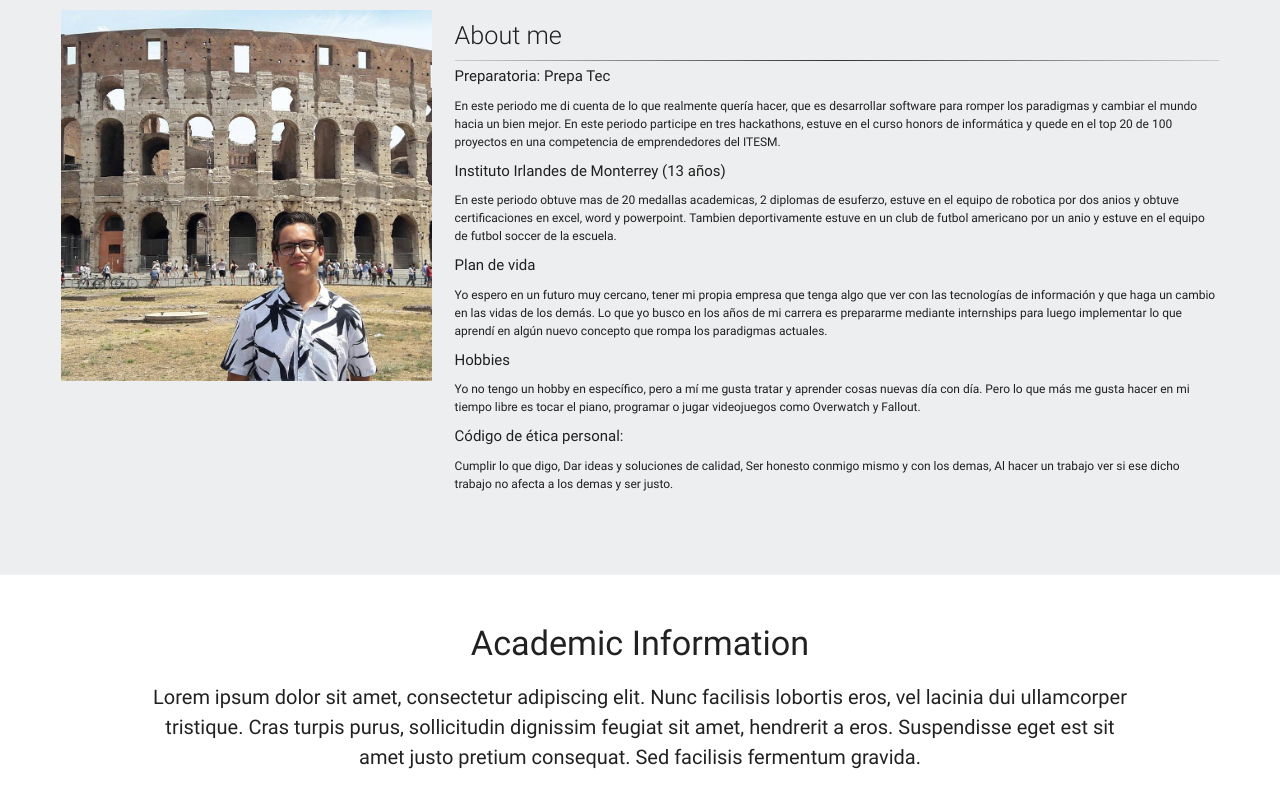
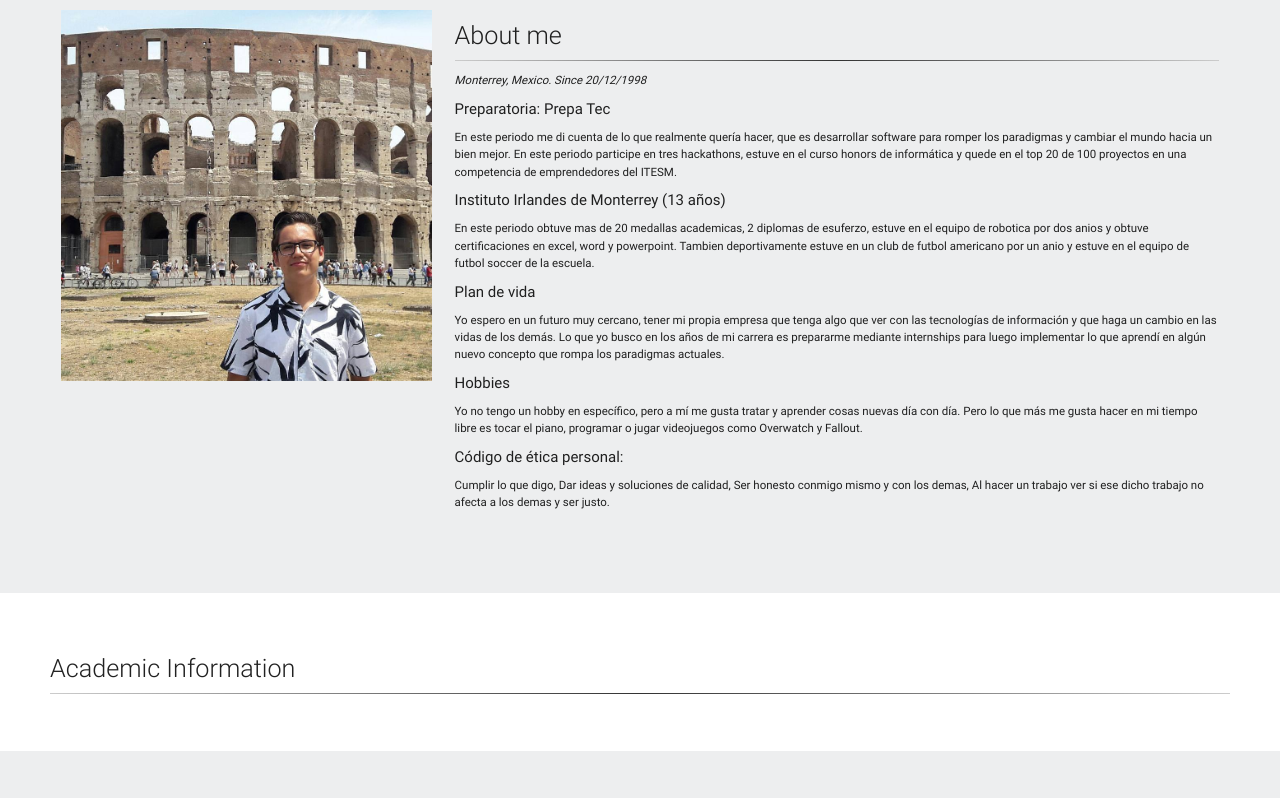
Before and after one commit to LuisAlvarez98/LASite, a plain HTML site: page index.html in a window 1280 px wide. Shown: the part 840-1638 px from the top of the page. Drawn offline with nearby package versions, Linux system fonts and the light colour scheme.

Commit message:
redesign done

```diff
--- a/css/style.css
+++ b/css/style.css
@@ -36,11 +36,10 @@
   margin-bottom: 50px;
 }
 .aboutme p{
-  font-size: 12px;
+  font-size: 11.5px;
 }
 .academic{
   background-color: white;
-  text-align: center;
 }
 .academic h4{
   margin:0;
@@ -50,7 +49,7 @@
 }
 .academic p{
   padding: 0px 100px;
-  font-size: 20px;
+  font-size: 11.5px;
 }
 .box{
   width: 200px !important;
--- a/index.html
+++ b/index.html
@@ -55,11 +55,11 @@
           <div class="row">
               <div class="col s12 m4">
                   <img class="avatar responsive-img" src="img/avatar.jpg"/>
-
               </div>
               <div class="col s12 m8">
                   <h5 class="flow-text">About me</h5>
                   <hr>
+                  <p style="font-style: italic;">Monterrey, Mexico. Since 20/12/1998</p>
                   <h6>Preparatoria: Prepa Tec</h6>
                   <p>En este periodo me di cuenta de lo que realmente quería hacer, que es desarrollar software para romper los paradigmas y cambiar el mundo hacia un bien mejor. En este periodo participe en tres hackathons, estuve en el curso honors de informática y quede en el top 20 de 100 proyectos en una competencia de emprendedores del ITESM.</p>
                   <h6>Instituto Irlandes de Monterrey (13 años) </h6>
@@ -74,6 +74,7 @@
 
                   <h6>Código de ética personal:</h6>
                   <p>Cumplir lo que digo, Dar ideas y soluciones de calidad, Ser honesto conmigo mismo y con los demas, Al hacer un trabajo ver si ese dicho trabajo no afecta a los demas y ser justo.</p>
+
               </div>
             </div>
           </div>
@@ -83,8 +84,11 @@
       <!--Academic Section -->
       <div class="academic" id="academic">
         <div class="academic-content">
-          <h4>Academic Information</h4>
-          <p>Lorem ipsum dolor sit amet, consectetur adipiscing elit. Nunc facilisis lobortis eros, vel lacinia dui ullamcorper tristique. Cras turpis purus, sollicitudin dignissim feugiat sit amet, hendrerit a eros. Suspendisse eget est sit amet justo pretium consequat. Sed facilisis fermentum gravida.</p>
+          <div class="col s12">
+              <h5 class="flow-text">Academic Information</h5>
+              <hr>
+
+          </div>
         </div>
         </div>
           <!--Projects Section -->
```
